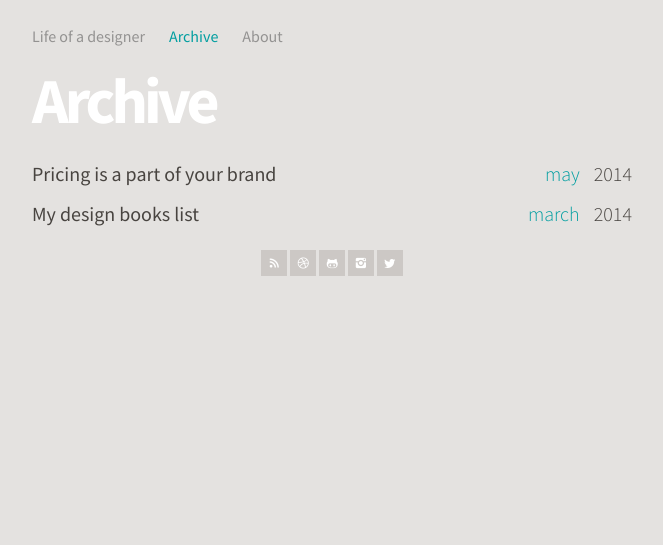
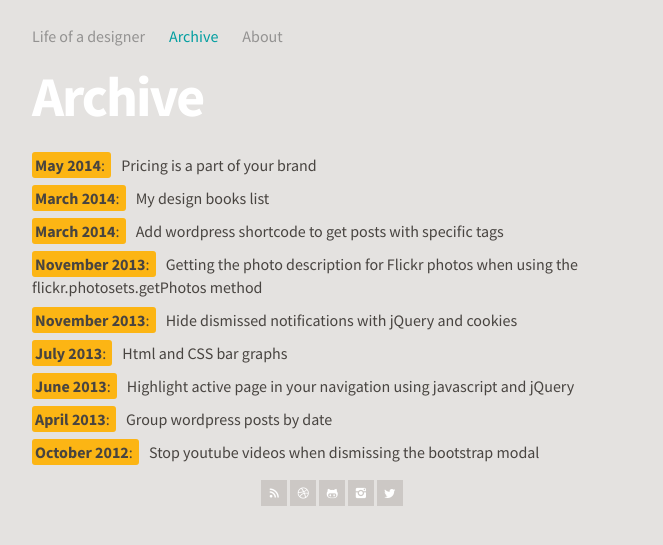
Before and after one commit to razvanh/load, a Jekyll site: the page built from archive.html, in a window 1280 px wide. Shown: the top 545 px of the page, without its empty margins (308-971 px from the left). Built offline with Jekyll 4.4.1, drawn with Linux system fonts in a browser that asks for light colours.

Commit message:
added a bunch of posts and changed some styles

```diff
--- a/_includes/item.html
+++ b/_includes/item.html
@@ -1,11 +1,11 @@
 <li>
     <a href="{{ post.url }}">
+        <span class="date">
+            <b>{{ post.date | date: "%B" }}
+            {{ post.date | date: "%Y" }}</b>:
+        </span>
         <span class="title">
             {{ post.title }}
         </span>
-        <span class="date">
-            <b>{{ post.date | date: "%B" }}</b>
-            {{ post.date | date: "%Y" }}
-        </span>
     </a>
 </li>
--- a/_layouts/default.html
+++ b/_layouts/default.html
@@ -33,17 +33,15 @@
         </ul>
     </div>
 </div>
-
+{% if page.subtitle %}
 <div class="header">
     <div class="content">
         <h1 class="title">
-            {% if page.subtitle %}
                 {{ page.subtitle }}
-            {% endif %}
         </h1>
     </div>
 </div>
-
+{% endif %}
 <div class="main">
     <div class="content">
         {{ content }}
--- a/_layouts/post.html
+++ b/_layouts/post.html
@@ -11,10 +11,6 @@ layout: default
 
     <div class="meta">
         <span>{{ page.date | date: "%e %b %Y" }}</span>
-        <span>{{ page.date | date: "%H:%M" }}</span>
-        {% if page.author %}
-            <span>{{ page.author }}</span>
-        {% endif %}
     </div>
     <div class="post full">
         {{ content }}
--- /dev/null
+++ b/_posts/2012-10-30-stop-youtube-videos-when-dismissing-the-bootstrap-modal.md
@@ -0,0 +1,25 @@
+---
+title: Stop youtube videos when dismissing the bootstrap modal
+author: admin
+layout: post
+permalink: /personal/stop-youtube-videos-when-dismissing-the-bootstrap-modal/
+categories:
+  - javascript
+  - Personal
+  - Web design
+tags:
+  - bootstrap
+  - jquery
+  - modal
+  - youtube
+---
+I was working on a project that uses bootstrap as a foundation and some youtube videos are played using a modal window. The problem we encountered is that the videos kept playing in the background even after the modal was dismissed. Here is a simple solution to this problem, using jQuery &#8211; clear the &#8220;src&#8221; of the iframe and add it again so you can see the video again if you want to.
+
+<script src="https://gist.github.com/razvanh/5767054.js"></script>
+
+## Get some Javascript and Jquery help
+
+Here are some books that will help you get better at Javascript and Jquery
+
+* [JavaScript and JQuery: Interactive Front-End Web Development](http://www.amazon.com/dp/1118531647/?tag=greatdesignbo-20)
+* [JavaScript Patterns](http://www.amazon.com/dp/0596806752/?tag=greatdesignbo-20)
--- /dev/null
+++ b/_posts/2013-04-26-group-wordpress-posts-by-date.md
@@ -0,0 +1,19 @@
+---
+title: Group wordpress posts by date
+author: admin
+layout: post
+permalink: /wordpress/group-wordpress-posts-by-date/
+categories:
+  - wordpress
+tags:
+  - wordpress tip
+---
+I am working on a WordPress website that has a marketplace (similar to Craigslist) and an &#8220;announcements&#8221; section and I wanted to have the entries in these two sections grouped by date. Here&#8217;s how it should look:
+
+![announcements section with posts grouped by date posted][1]
+
+And here&#8217;s the code:
+
+<script src="https://gist.github.com/razvanh/5767001.js"></script>
+
+ [1]: /images/event-list.png
--- /dev/null
+++ b/_posts/2013-06-14-highlight-active-page-in-your-navigation-using-javascript-and-jquery.md
@@ -0,0 +1,21 @@
+---
+title: Highlight active page in your navigation using javascript and jQuery
+author: admin
+layout: post
+permalink: /javascript/highlight-active-page-in-your-navigation-using-javascript-and-jquery/
+categories:
+  - javascript
+---
+For one of the projects I am currently working we are using a regular content item that contains an unordered list for the inside page navigation. The problem is that there is no way to programmatically highlight the active page in that menu.
+
+The solution is to use javascript/jQuery to add a class to the item that needs to be highlighted.
+
+
+<script src="https://gist.github.com/razvanh/5783568.js"></script>
+
+## Get better with Javascript and JQuery:
+
+Here are some books that will help you get better at Javascript and Jquery
+
+* [JavaScript and JQuery: Interactive Front-End Web Development](http://www.amazon.com/dp/1118531647/?tag=greatdesignbo-20)
+* [JavaScript Patterns](http://www.amazon.com/dp/0596806752/?tag=greatdesignbo-20)
--- /dev/null
+++ b/_posts/2013-07-22-html-and-css-bar-graphs.md
@@ -0,0 +1,17 @@
+---
+title: Html and CSS bar graphs
+author: admin
+layout: post
+permalink: /css/html-and-css-bar-graphs/
+categories:
+  - CSS
+tags:
+  - css graph
+---
+Just a little bar graphs that I worked on today for a website. Complete with some css animation.
+
+<pre class="codepen" data-height="300" data-type="result" data-href="IEfxv" data-user="razvan" data-safe="true"><code></code><a href="http://codepen.io/razvan/pen/IEfxv">Check out this Pen!</a></pre>
+
+<script async src="http://codepen.io/assets/embed/ei.js"></script>
+
+Tested it in IE 7+, Safari, Opera, Chrome, Firefox
--- /dev/null
+++ b/_posts/2013-11-05-hide-dismissed-notifications-with-jquery-and-cookies.md
@@ -0,0 +1,30 @@
+---
+title: Hide dismissed notifications with jQuery and cookies
+author: admin
+layout: post
+permalink: /javascript/hide-dismissed-notifications-with-jquery-and-cookies/
+categories:
+  - javascript
+tags:
+  - "dismiss alert"
+  - "hide dismiss alert"
+---
+It&#8217;s quite easy to write a jQuery or plain JS script that dismisses an alert message but sometimes you want a little bit more. Usually that is to keep that notification hidden when you refresh the page. that can be done using various approaches and one of them is to use cookies. It&#8217;s as simple as setting/updating a cookie that contains a string with the ids of the notification containers that were dismissed.
+
+Here&#8217;s an example of the html and JS.
+
+<script src="https://gist.github.com/razvanh/7322236.js"></script>
+
+<script src="https://gist.github.com/razvanh/7322262.js"></script>
+
+This uses jQuery but can be easily rewritten to have no dependencies.
+If you have a better way of doing this, or any comments, please let me know!
+
+A <a href="http://codepen.io/razvan/pen/oqiAt" title="Notification dismissal " target="_blank">demo</a> can be seen on CodePen.
+
+## Get better with Javascript and JQuery:
+
+Here are some books that will help you get better at Javascript and Jquery
+
+* [JavaScript and JQuery: Interactive Front-End Web Development](http://www.amazon.com/dp/1118531647/?tag=greatdesignbo-20)
+* [JavaScript Patterns](http://www.amazon.com/dp/0596806752/?tag=greatdesignbo-20)
--- /dev/null
+++ b/_posts/2013-11-08-getting-the-photo-description-for-flickr-photos-when-using-the-flickr-photosets-getphotos-method.md
@@ -0,0 +1,17 @@
+---
+title: Getting the photo description for Flickr photos when using the flickr.photosets.getPhotos method
+author: admin
+layout: post
+permalink: /php/getting-the-photo-description-for-flickr-photos-when-using-the-flickr-photosets-getphotos-method/
+categories:
+  - php
+tags:
+  - flickr
+  - flickr.photosets.getPhotos
+---
+While their documentation does&#8217;t mention anything about this, it is possible to retrieve photo descriptions when using **flickr.photosets.getPhotos**.
+All you need to do is add &#8220;description&#8221; as an extra parameter. You can test it [here][1]. Below is the php code.
+
+<script src="https://gist.github.com/razvanh/7373142.js"></script>
+
+ [1]: http://www.flickr.com/services/api/explore/flickr.photosets.getPhotos
--- /dev/null
+++ b/_posts/2014-03-18-add-wordpress-shortcode-to-get-posts-with-specific-tags.md
@@ -0,0 +1,19 @@
+---
+title: Add wordpress shortcode to get posts with specific tags
+author: admin
+layout: post
+permalink: /wordpress/add-wordpress-shortcode-to-get-posts-with-specific-tags/
+categories:
+  - wordpress
+tags:
+  - wordpress tags shortcode
+---
+I am spending a lot of time lately working on wordpress projects so I will try to share bits and pieces of code that I write.
+
+One of the features of wordpress is the short code API. You can use it to create macro codes that you can use in your post content to pull in data. There are a few default shortcodes, built into core, or you can create your own.
+
+Here's one I created to get posts that have specific tags.
+
+<script src="https://gist.github.com/razvanh/92247ea5e70c17d80108.js"></script>
+
+<a target="_blank" href="http://www.shareasale.com/r.cfm?b=430947&#038;u=928834&#038;m=43811&#038;urllink=&#038;afftrack="><img src="http://www.shareasale.com/image/43811/728x90.png" alt="Learn Web Design, Coding, &#038; Much More! 100% Off Your First Month." border="0" /></a>
--- a/index.html
+++ b/index.html
@@ -10,10 +10,6 @@ section:    index
         <h2><a href="{{ post.url }}">{{ post.title }}</a></h2>
         <div class="meta">
             <span>{{ post.date | date: "%e %b %Y" }}</span>
-            <span>{{ post.date | date: "%H:%M" }}</span>
-            {% if post.author %}
-                <span>{{ post.author }}</span>
-            {% endif %}
         </div>
         <div class="post">
             {% assign lines = post.content | split: '</p>' %}{{ lines[0] }}</p>
--- a/static/base.css
+++ b/static/base.css
@@ -107,14 +107,14 @@ a.typo {
 
 .header {
   color: white;
-  padding-bottom: 32px;
+  padding-bottom: 30px;
   cursor: default;
   overflow: hidden; }
   .header h1 {
     font-weight: bold;
-    font-size: 64px;
-    line-height: 64px;
-    letter-spacing: -4px; }
+    font-size: 56px;
+    line-height: 56px;
+    letter-spacing: -2px; }
 
 .footer {
   margin-top: 16px;
@@ -151,37 +151,19 @@ a.typo {
       color: #009ea0; }
 
 .archive ol {
-  margin-top: -10px;
-  font-size: 20px;
-  list-style: none; }
+  list-style-type: none; }
   .archive ol li {
-    line-height: 40px;
-    margin: 0 -15px; }
-    .archive ol li a {
-      padding: 0 15px;
-      display: block;
-      background-color: transparent;
-      transition: background-color 0.5s;
-      border-radius: 4px; }
-      .archive ol li a:hover {
-        background-color: white; }
-.archive .title {
-  color: #484440 !important; }
+    margin-bottom: 10px; }
 .archive .date {
-  font-weight: 300;
-  text-transform: lowercase;
-  float: right; }
-  .archive .date b {
-    font-weight: 300;
-    margin-right: 10px;
-    color: #009ea0 !important; }
+  background-color: #fcb514;
+  padding: 3px;
+  border-radius: 3px;
+  margin-right: 10px; }
 
 .post {
   margin-bottom: 30px; }
   .post p {
-    text-indent: 40px; }
-    .post p:first-child {
-      text-indent: 0; }
+    margin-bottom: 10px; }
     .post p img {
       margin: 10px 0;
       display: block;
@@ -211,7 +193,6 @@ a.typo {
     margin-left: 40px;
     color: gray; }
   .post h1, .post h2, .post h3, .post h4, .post h5, .post h6 {
-    text-indent: 40px;
     color: #009ea0; }
   .post h1 {
     font-size: 30px;
@@ -246,12 +227,8 @@ a.typo {
     .post blockquote p {
       text-indent: 0; }
   .post a {
-    background-color: #fedd92;
     color: #484440;
-    border-bottom: #fedd92 2px solid;
-    border-radius: 4px;
-    padding: 0 4px;
-    transition: background-color 0.3s, color 0.3s, border 0.3s; }
+    border-bottom: #8b847d 1px solid; }
     .post a:hover {
       background-color: #fcb514;
       border-bottom: #fcb514 2px solid; }
@@ -287,7 +264,6 @@ a.typo {
   margin-top: -10px;
   margin-bottom: 20px; }
   .browse p {
-    padding-left: 40px;
     line-height: 30px; }
     .browse p:first-child {
       border-bottom: #dbd8d5 1px solid; }
```
Also changed, not shown: about.html (+5 -7 lines), static/base.sass (+12 -36 lines), images/event-list.png (added).
